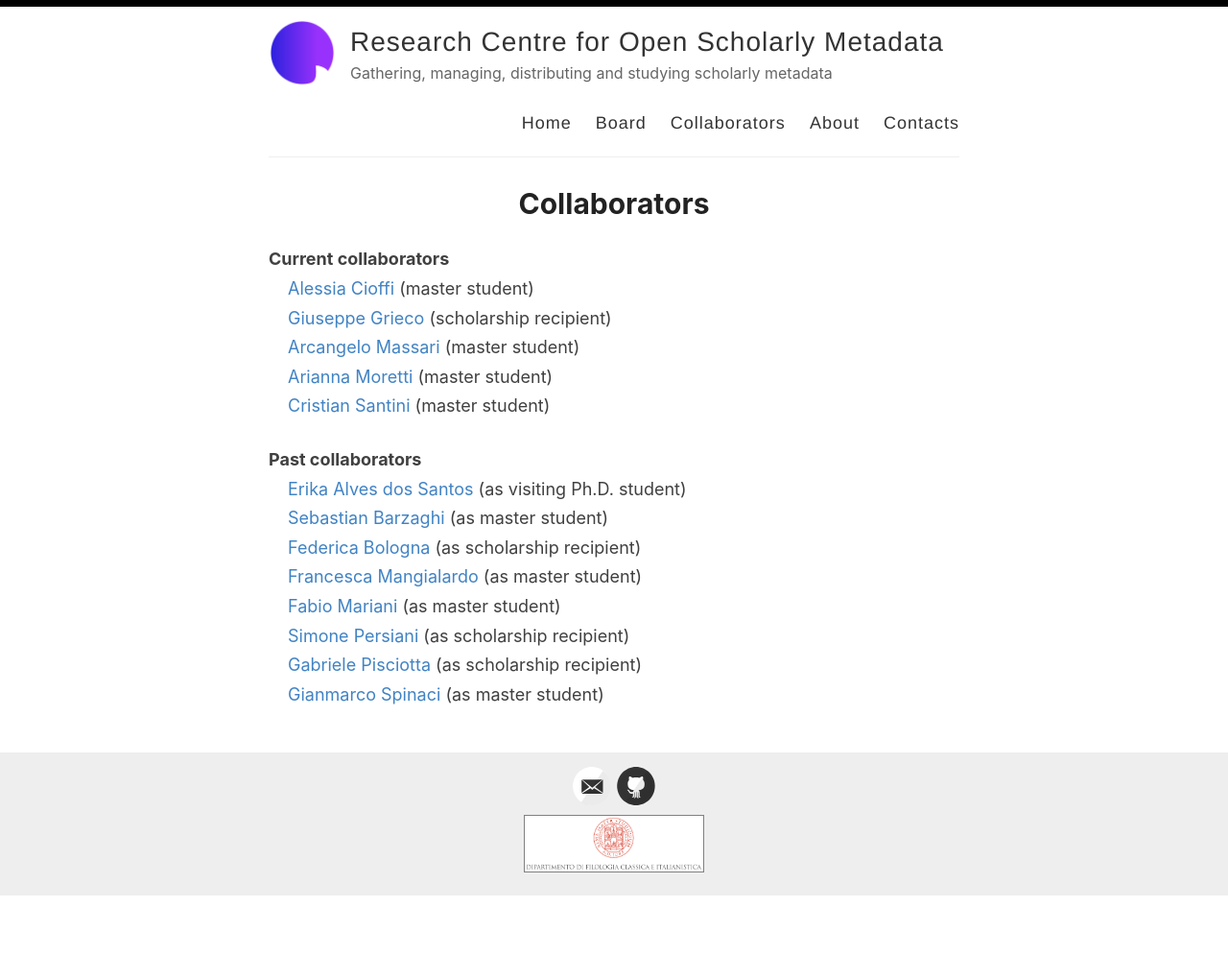
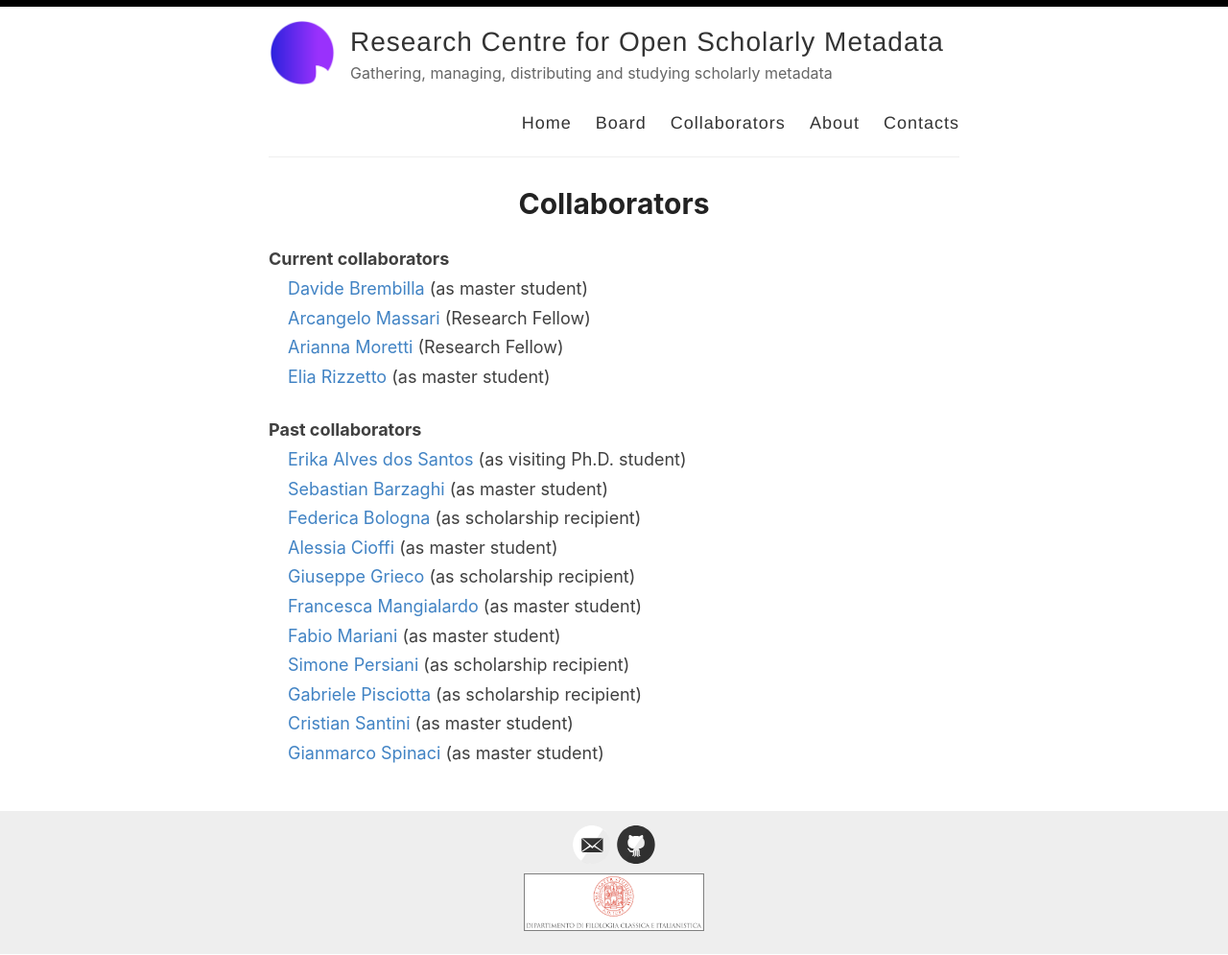
Before and after one commit to openscholarlymetadata/openscholarlymetadata.github.io, a Jekyll site: the page built from _pages/collaborators.md, in a window 1280 px wide. Shown: the whole page at 96% size. Built offline with Jekyll 4.4.1, drawn with Linux system fonts in a browser that asks for light colours; before the commit the page ends 933 px from its top, so only the background shows below that.

Commit message:
Update collaborators.md

```diff
--- a/_pages/collaborators.md
+++ b/_pages/collaborators.md
@@ -6,11 +6,10 @@ permalink: /collaborators/
 
 <dl>
     <dt><strong>Current collaborators</strong></dt>
-    <dd><a href="https://github.com/alessia438">Alessia Cioffi</a> (master student)</dd>
-    <dd><a href="https://github.com/giuseppegrieco">Giuseppe Grieco</a> (scholarship recipient)</dd>
-    <dd><a href="https://github.com/arcangelo7">Arcangelo Massari</a> (master student)</dd>
-    <dd><a href="https://github.com/ariannamorettj">Arianna Moretti</a> (master student)</dd>
-    <dd><a href="https://github.com/sntcristian">Cristian Santini</a> (master student)</dd>
+    <dd><a href="https://www.linkedin.com/in/davide-brembilla-7884b3150/">Davide Brembilla</a> (as master student)</dd>
+    <dd><a href="https://github.com/arcangelo7">Arcangelo Massari</a> (Research Fellow)</dd>
+    <dd><a href="https://github.com/ariannamorettj">Arianna Moretti</a> (Research Fellow)</dd>
+    <dd><a href="https://github.com/eliarizzetto">Elia Rizzetto</a> (as master student)</dd>
 </dl>
 
 <dl>
@@ -18,9 +17,12 @@ permalink: /collaborators/
     <dd><a href="https://bv.fapesp.br/pt/pesquisador/48322/erika-alves-dos-santos/">Erika Alves dos Santos</a> (as visiting Ph.D. student)</dd>
     <dd><a href="https://www.unibo.it/sitoweb/sebastian.barzaghi2/en">Sebastian Barzaghi</a> (as master student)</dd>
     <dd><a href="https://github.com/federicabologna">Federica Bologna</a> (as scholarship recipient)</dd>
+    <dd><a href="https://github.com/alessia438">Alessia Cioffi</a> (as master student)</dd>
+    <dd><a href="https://github.com/giuseppegrieco">Giuseppe Grieco</a> (as scholarship recipient)</dd>
     <dd><a href="https://github.com/mangiafrangette">Francesca Mangialardo</a> (as master student)</dd>
     <dd><a href="https://github.com/FabioMariani">Fabio Mariani</a> (as master student)</dd>
     <dd><a href="https://github.com/iosonopersia">Simone Persiani</a> (as scholarship recipient)</dd>
     <dd><a href="https://github.com/GabrielePisciotta">Gabriele Pisciotta</a> (as scholarship recipient)</dd>
+    <dd><a href="https://github.com/sntcristian">Cristian Santini</a> (as master student)</dd>
     <dd><a href="https://github.com/gspinaci">Gianmarco Spinaci</a> (as master student)</dd>
 </dl>
```
